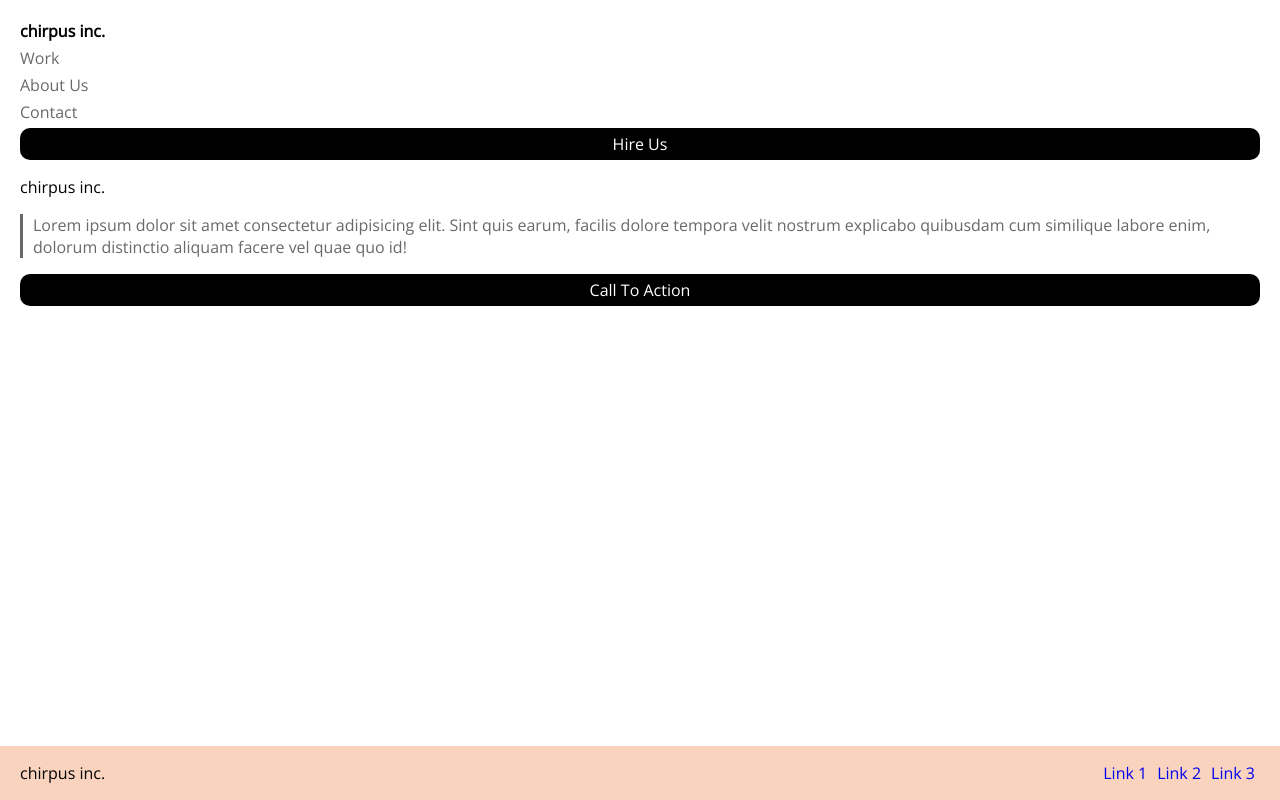
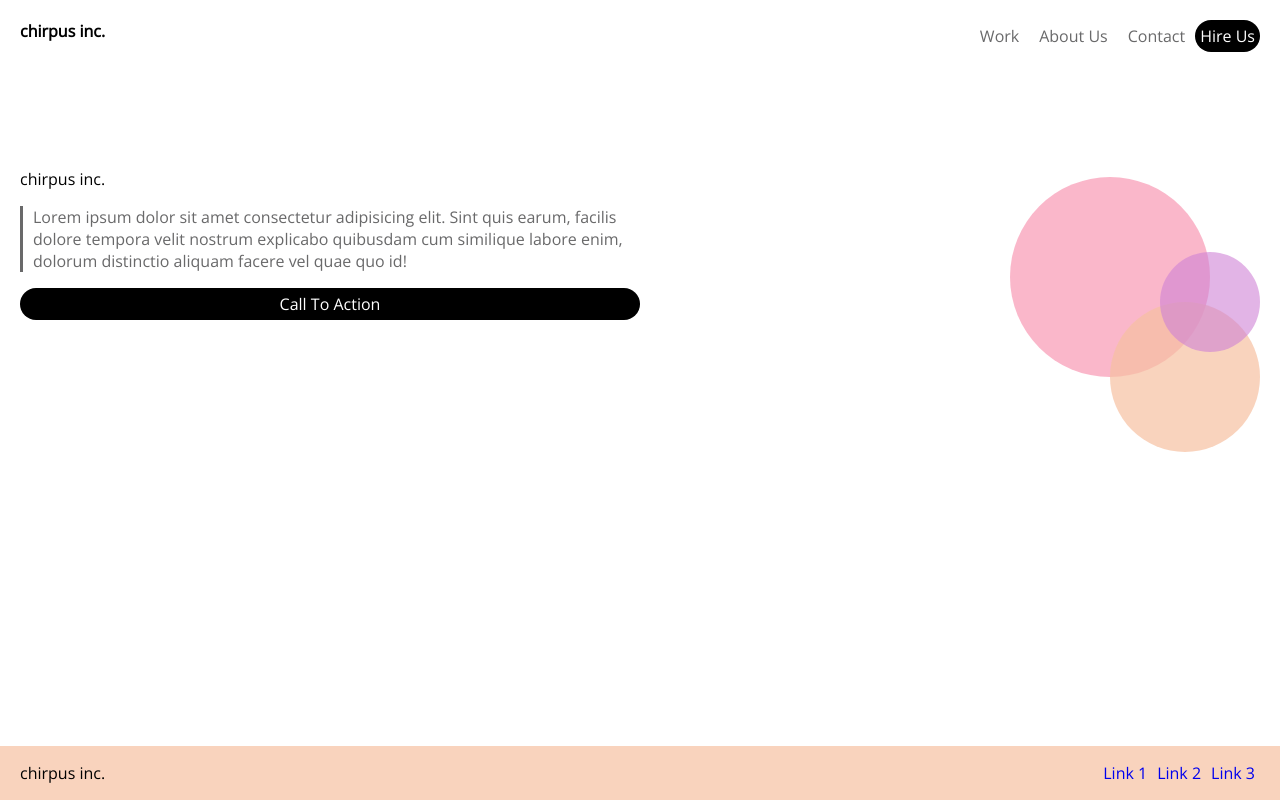
Before and after one commit to jotabraham/lab1-part2, a plain HTML site: page index.html in a window 1280 px wide. Drawn offline with nearby package versions, Linux system fonts and the light colour scheme.

Commit message:
final commit

```diff
--- a/index.html
+++ b/index.html
@@ -12,7 +12,7 @@
     <link rel="stylesheet" href="style.css" />
   </head>
   <body>
-		<header>
+    <header class="header">
       <h1 class="company">chirpus inc.</h1>
       <nav>
         <ul class="header-nav-list">
@@ -29,7 +29,9 @@
         </ul>
       </nav>
     </header>
-		<main>
+
+    <main class="main-container">
+      <div class="main-about-container">
         <p>chirpus inc.</p>
         <p class="about-text">
           Lorem ipsum dolor sit amet consectetur adipisicing elit. Sint quis
@@ -38,7 +40,14 @@
           id!
         </p>
         <a href="#" class="link button">Call To Action</a>
+      </div>
+      <div class="main-about-container">
+        <div class="circle large"></div>
+        <div class="circle medium"></div>
+        <div class="circle small"></div>
+      </div>
     </main>
+
     <footer class="footer">
       <p class="footer-company">chirpus inc.</p>
       <nav class="footer-nav">
--- a/style.css
+++ b/style.css
@@ -35,7 +35,7 @@ body {
   display: block;
   color: white;
   background-color: black;
-	border-radius: 10px;
+  border-radius: 20px;
   padding: 5px;
   text-align: center;
 }
@@ -73,3 +73,62 @@ body {
 .footer-link {
   padding: 5px;
 }
+
+@media only screen and (min-width: 768px) {
+  .header {
+    display: flex;
+    justify-content: space-between;
+  }
+
+  .header-nav-list {
+    display: flex;
+    flex-direction: row;
+    align-items: center;
+  }
+
+  .header-nav-li {
+    margin: 0 5px;
+  }
+
+  .header-nav {
+    padding: 5px;
+  }
+
+  .main-container {
+    display: flex;
+    padding: 100px 0;
+  }
+
+  .main-about-container {
+    flex: 1;
+    position: relative;
+  }
+
+  .circle {
+    position: absolute;
+    border-radius: 50%;
+    right: 0;
+  }
+
+  .small {
+    height: 100px;
+    width: 100px;
+    top: 100px;
+    background-color: rgba(207, 130, 213, 0.6);
+  }
+
+  .medium {
+    height: 150px;
+    width: 150px;
+    top: 150px;
+    background-color: rgba(247, 193, 162, 0.7);
+  }
+
+  .large {
+    height: 200px;
+    width: 200px;
+    top: 25px;
+    right: 50px;
+    background-color: rgba(247, 136, 167, 0.6);
+  }
+}
```
Lines whose indentation alone changed are shown as unchanged.
